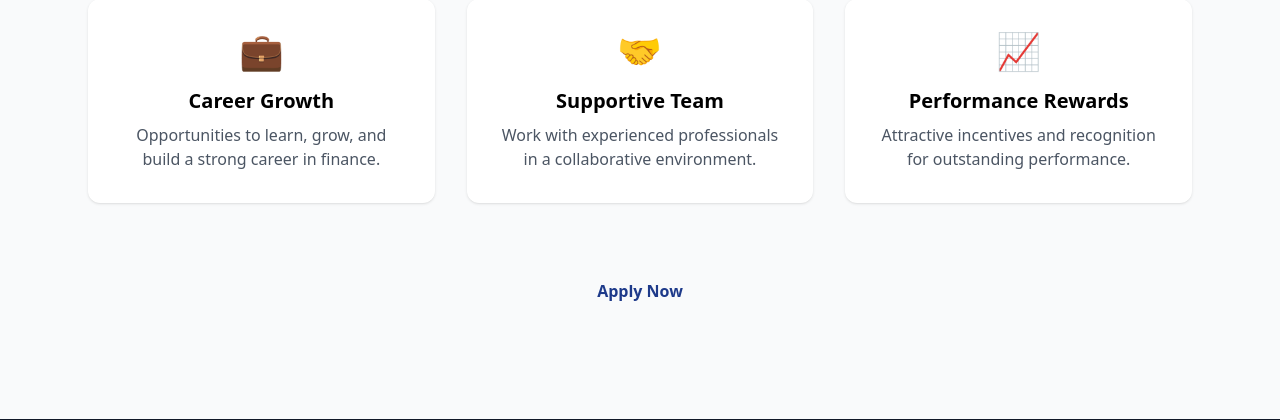
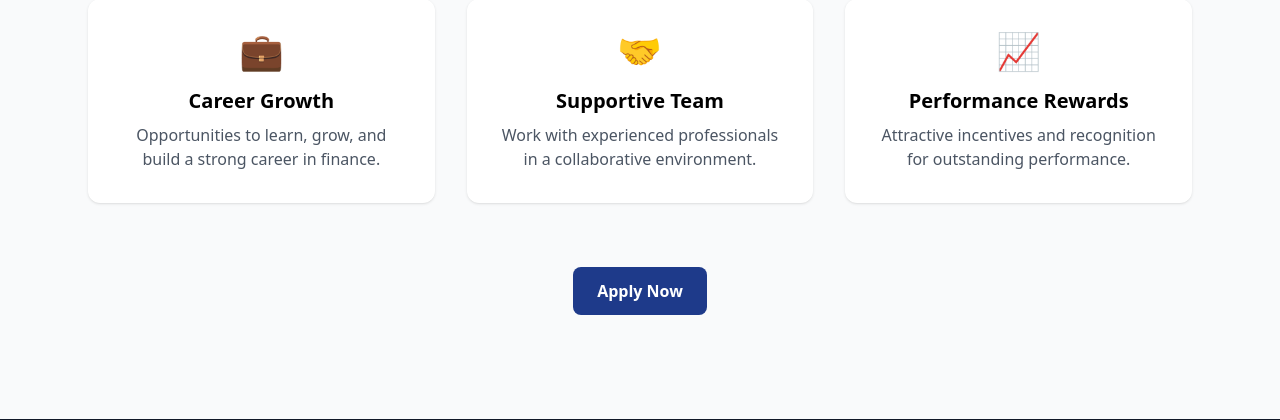
Before and after one commit to softgrowthinfotech01/finworldsolution, a PHP site: page /career in a window 1280 px wide. Shown: the part 565-985 px from the top of the page. Run offline with PHP 8.4, Linux system fonts and the light colour scheme; some libraries are stand-ins or nearby versions.

Commit message:
changes done

```diff
--- a/career.php
+++ b/career.php
@@ -84,7 +84,7 @@ Attractive incentives and recognition for outstanding performance.
 <div class="m-10 text-center">
 
   <a href="career-form"
-class="inline-block mt-6 bg-dark text-blue-900 px-6 py-3 rounded-lg font-semibold hover:bg-blue-100 transition">
+class="inline-block mt-6 bg-blue-900 text-white px-6 py-3 rounded-lg font-semibold hover:bg-blue-600 transition">
 Apply Now
 </a>
 </div>
```
